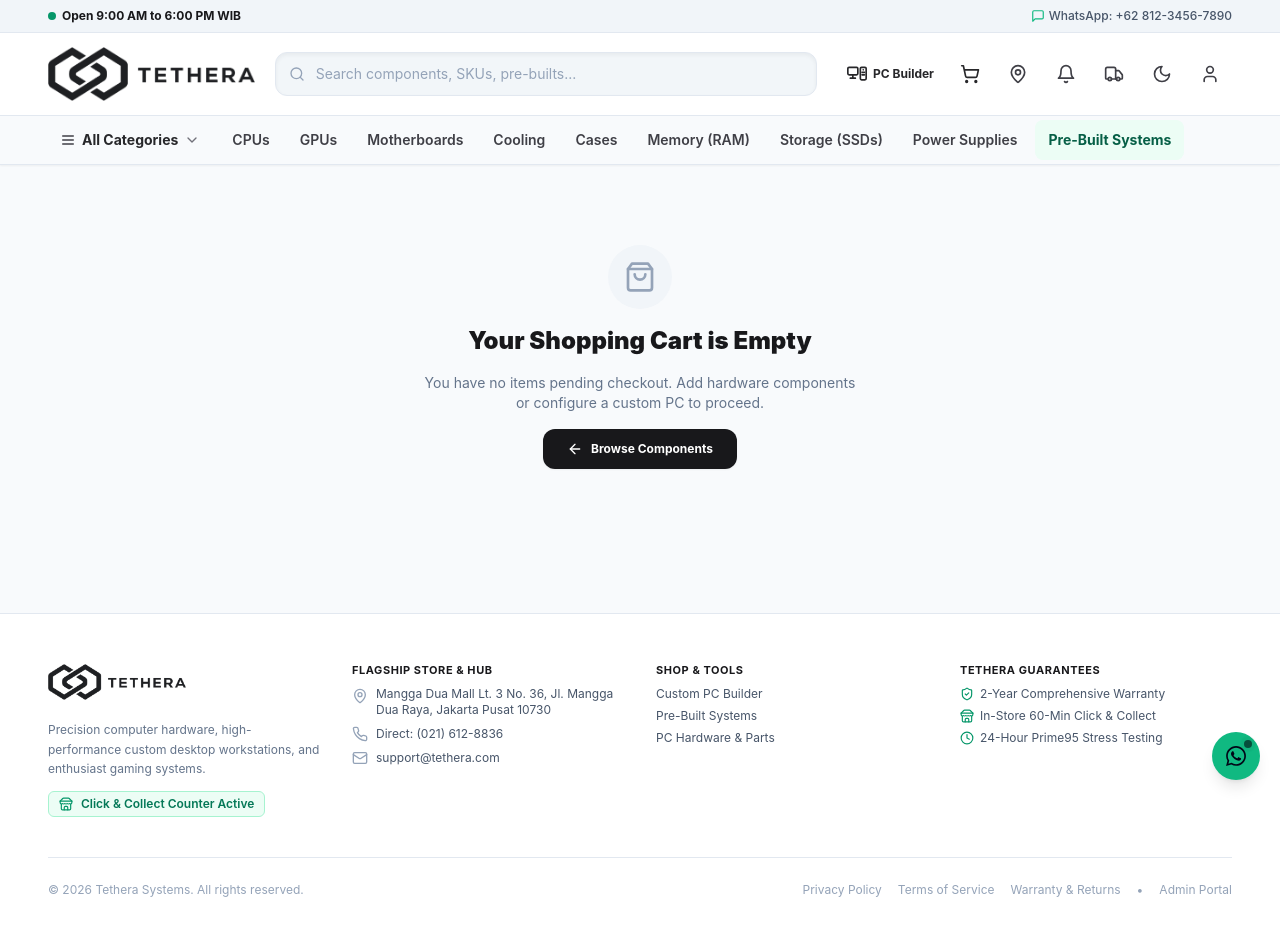
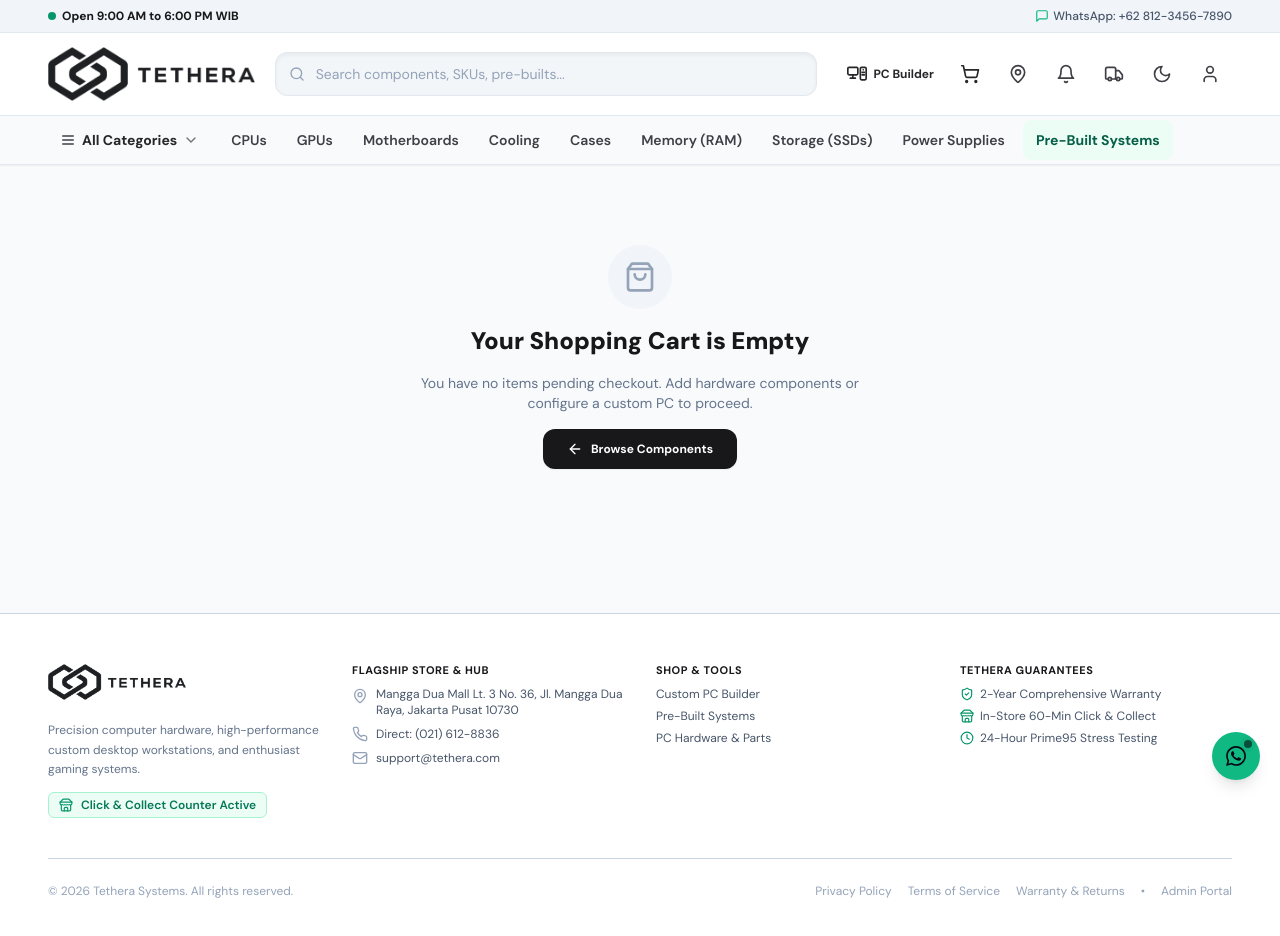
Before and after one commit to incus-computers/tethera, a Next.js app: page /checkout in a window 1280 px wide. Shown: the top 936 px of the page. Built offline with nearby package versions, Linux system fonts and the light colour scheme.

Commit message:
feat(typography): apply DM Sans as global application font

```diff
--- a/src/app/globals.css
+++ b/src/app/globals.css
@@ -18,8 +18,8 @@
   --foreground: #F4F4F5;
   --surface: #18181B;
   --surface-subtle: #27272A;
-  --border: #27272A;
-  --border-strong: #3F3F46;
+  --border: rgba(255, 255, 255, 0.4);
+  --border-strong: rgba(255, 255, 255, 0.6);
   color-scheme: dark;
 }
 
@@ -36,6 +36,7 @@ html.dark {
 body {
   color: var(--foreground);
   background-color: var(--background);
+  font-family: var(--font-dm-sans), 'DM Sans', -apple-system, BlinkMacSystemFont, 'Segoe UI', Roboto, sans-serif;
   font-feature-settings: "rlig" 1, "calt" 1;
   -webkit-font-smoothing: antialiased;
   -moz-osx-font-smoothing: grayscale;
@@ -195,6 +196,60 @@ body {
   animation: marquee 40s linear infinite;
 }
 
+/* Smooth accordion slide-down animation for delivery options */
+.delivery-options-accordion {
+  display: grid;
+  grid-template-rows: 0fr;
+  visibility: hidden;
+  transition: grid-template-rows 0.3s cubic-bezier(0.16, 1, 0.3, 1),
+              visibility 0s linear 0.3s;
+}
+
+.delivery-options-accordion.open {
+  grid-template-rows: 1fr;
+  visibility: visible;
+  transition: grid-template-rows 0.3s cubic-bezier(0.16, 1, 0.3, 1),
+              visibility 0s linear 0s;
+}
+
+.delivery-options-accordion > div {
+  overflow: hidden;
+}
+
+.delivery-options-content {
+  opacity: 0;
+  transform: translateY(-8px);
+  transition: opacity 0.22s ease-out, transform 0.25s cubic-bezier(0.16, 1, 0.3, 1);
+}
+
+.delivery-options-accordion.open .delivery-options-content {
+  opacity: 1;
+  transform: translateY(0);
+}
+
+@media (prefers-reduced-motion: reduce) {
+  .delivery-options-accordion,
+  .delivery-options-content {
+    transition: none !important;
+  }
+}
+
+/* Fallback reveal animation */
+@keyframes dropdown-reveal {
+  from {
+    opacity: 0;
+    transform: translateY(-4px);
+  }
+  to {
+    opacity: 1;
+    transform: translateY(0);
+  }
+}
+
+.animate-dropdown-reveal {
+  animation: dropdown-reveal 0.18s cubic-bezier(0.16, 1, 0.3, 1) forwards;
+}
+
 /* Print styling for tax invoices */
 @media print {
   header,
--- a/src/app/layout.tsx
+++ b/src/app/layout.tsx
@@ -1,10 +1,17 @@
 import "./globals.css";
 import type { Metadata } from "next";
+import { DM_Sans } from "next/font/google";
 import { PersistentHeader } from "../components/navigation/PersistentHeader";
 import { FloatingWhatsAppWidget } from "../components/whatsapp/FloatingWhatsAppWidget";
 import Image from "next/image";
 import Link from "next/link";
 import { MapPin, Phone, Mail, ShieldCheck, Store, Clock } from "lucide-react";
+
+const dmSans = DM_Sans({
+  subsets: ["latin"],
+  variable: "--font-dm-sans",
+  display: "swap",
+});
 
 export const metadata: Metadata = {
   title: "Tethera | Custom PC Builder & High-Performance Hardware",
@@ -18,8 +25,14 @@ export default function RootLayout({
   children: React.ReactNode;
 }) {
   return (
-    <html lang="en" className="h-full bg-slate-50 dark:bg-zinc-950" suppressHydrationWarning>
+    <html lang="en" className={`h-full bg-slate-50 dark:bg-zinc-950 ${dmSans.variable} font-sans`} suppressHydrationWarning>
       <head>
+        <link rel="preconnect" href="https://fonts.googleapis.com" />
+        <link rel="preconnect" href="https://fonts.gstatic.com" crossOrigin="anonymous" />
+        <link
+          href="https://fonts.googleapis.com/css2?family=DM+Sans:ital,opsz,wght@0,9..40,100..1000;1,9..40,100..1000&display=swap"
+          rel="stylesheet"
+        />
         <script
           dangerouslySetInnerHTML={{
             __html: `
@@ -37,7 +50,7 @@ export default function RootLayout({
           }}
         />
       </head>
-      <body className="min-h-full flex flex-col bg-slate-50 dark:bg-zinc-950 text-zinc-900 dark:text-zinc-100 selection:bg-zinc-900 dark:selection:bg-zinc-100 selection:text-white dark:selection:text-zinc-900 w-full max-w-full" suppressHydrationWarning>
+      <body className={`min-h-full flex flex-col bg-slate-50 dark:bg-zinc-950 text-zinc-900 dark:text-zinc-100 selection:bg-zinc-900 dark:selection:bg-zinc-100 selection:text-white dark:selection:text-zinc-900 w-full max-w-full ${dmSans.className}`} suppressHydrationWarning>
         {/* Persistent 3-Tier Navigation Header */}
         <PersistentHeader />
 
@@ -51,9 +64,9 @@ export default function RootLayout({
         />
 
         {/* Footer (Dark Mode Responsive) */}
-        <footer className="bg-white dark:bg-zinc-950 border-t border-slate-200 dark:border-zinc-800/80 mt-16 w-full max-w-full overflow-x-hidden">
+        <footer className="bg-white dark:bg-zinc-950 border-t border-slate-300 dark:border-white/40 mt-16 w-full max-w-full overflow-x-hidden">
           <div className="w-full max-w-[1920px] mx-auto px-4 sm:px-6 lg:px-8 xl:px-12 2xl:px-16 py-12">
-            <div className="grid grid-cols-1 md:grid-cols-4 gap-8 pb-10 border-b border-slate-200 dark:border-zinc-800">
+            <div className="grid grid-cols-1 md:grid-cols-4 gap-8 pb-10 border-b border-slate-300 dark:border-white/30">
               {/* Brand Col */}
               <div className="space-y-3">
                 <Link href="/" className="inline-block group py-0.5">
--- a/tailwind.config.js
+++ b/tailwind.config.js
@@ -27,7 +27,7 @@ module.exports = {
         },
       },
       fontFamily: {
-        sans: ['Inter', 'system-ui', '-apple-system', 'BlinkMacSystemFont', 'Segoe UI', 'Roboto', 'sans-serif'],
+        sans: ['var(--font-dm-sans)', 'DM Sans', 'system-ui', '-apple-system', 'BlinkMacSystemFont', 'Segoe UI', 'Roboto', 'sans-serif'],
       },
     },
   },
```
